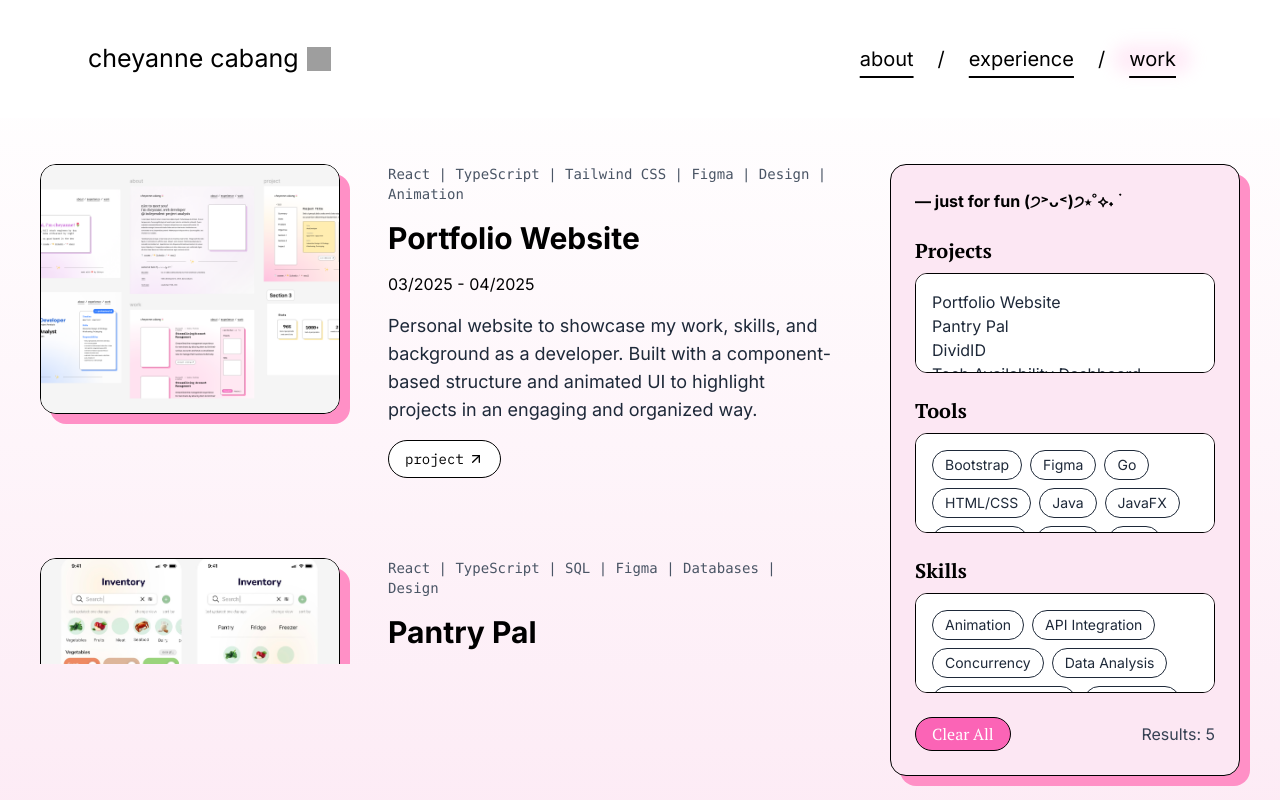
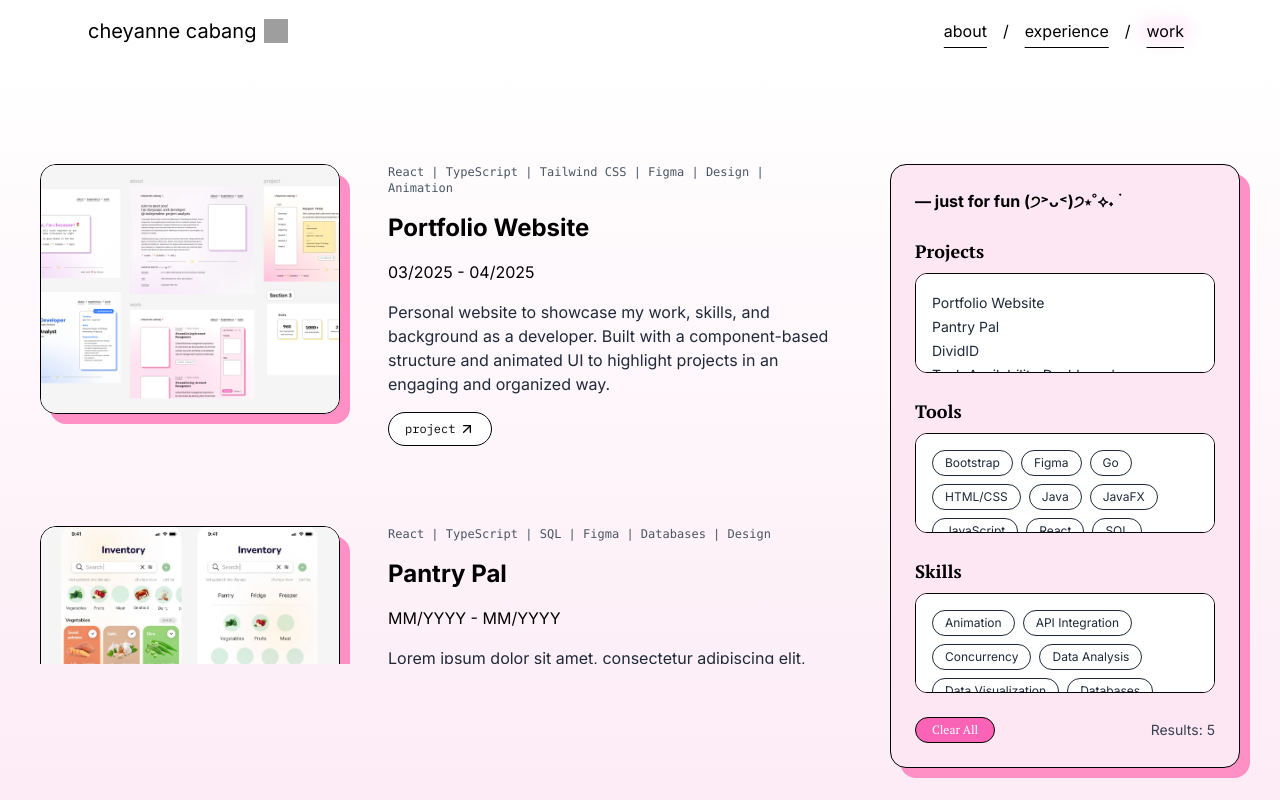
Before and after one commit to chvyqnne/portfolio, a React (Vite) app in the folder frontend/: page /work in a window 1280 px wide. Shown: the top 800 px of the page. Built offline with nearby package versions, Linux system fonts and the light colour scheme; grey boxes are pictures that could not be loaded.

Commit message:
font size changes

```diff
--- a/frontend/src/components/Button.tsx
+++ b/frontend/src/components/Button.tsx
@@ -17,7 +17,7 @@ export const Button = ({ link, label, variant = 'pink', showArrow }: Props) => {
 
 	return (
 		<a
-			className={`bg-white inline-flex items-center font-ibm gap-1 px-4 py-2 border border-black rounded-full text-sm transition-colors w-fit ${hoverClasses}`}
+			className={`bg-white inline-flex items-center font-ibm gap-1 px-4 py-2 border border-black rounded-full text-xs transition-colors w-fit ${hoverClasses}`}
 			href={link}
 		>
 			{label}
--- a/frontend/src/components/Navbar.tsx
+++ b/frontend/src/components/Navbar.tsx
@@ -3,10 +3,10 @@ import { NavLink } from 'react-router-dom';
 
 export const Navbar = () => {
 	return (
-		<nav className='fixed top-0 left-0 w-full py-10 z-50 backdrop-filter backdrop-blur-lg bg-opacity-70 bg-white'>
+		<nav className='fixed top-0 left-0 w-full py-4 z-50 backdrop-filter backdrop-blur-lg bg-opacity-70 bg-white'>
 			<div className='max-w-6xl mx-auto flex justify-between items-center px-6'>
 				<NavLink className='flex flex-row justify-center items-center gap-2' to='/'>
-					<p className='text-[25px] font-inter'>cheyanne cabang</p>
+					<p className='text-[20px] font-inter'>cheyanne cabang</p>
 					<img
 						alt='tulip'
 						className='w-6 h-6 emoji-shake'
@@ -14,12 +14,12 @@ export const Navbar = () => {
 					/>
 				</NavLink>
 
-				<div className='flex items-center text-[20px] font-inter'>
+				<div className='flex items-center text-[16px] font-inter'>
 					{['about', 'experience', 'work'].map((tab, index) => (
 						<div className='flex items-center' key={tab}>
 							<NavLink
 								className={({ isActive }) =>
-									`relative px-4 underline underline-offset-10 ${isActive ? 'text-black hover:text-[#FFC2E7]' : 'hover:text-[#FFC2E7]'
+									`relative px-2 underline underline-offset-10 ${isActive ? 'text-black hover:text-[#FFC2E7]' : 'hover:text-[#FFC2E7]'
 									}`
 								}
 								to={`/${tab.toLowerCase()}`}
--- a/frontend/src/components/experience/ExperiencePanel.tsx
+++ b/frontend/src/components/experience/ExperiencePanel.tsx
@@ -38,7 +38,7 @@ export const ExperiencePanel = () => {
 	};
 
 	return (
-		<div className='flex flex-col md:flex-row w-screen h-screen overflow-hidden bg-gradient-to-t from-blue-200 to-white items-center justify-center px-4 md:px-10'>
+		<div className='flex flex-col md:flex-row w-screen h-auto overflow-hidden bg-gradient-to-t from-blue-200 to-white items-center justify-center px-4 md:px-10 mt-30'>
 			<div className='flex flex-col gap-4 w-full max-w-6xl'>
 				<div className='flex flex-col md:flex-row gap-6 w-full'>
 					<ExperienceScrollList
--- a/frontend/src/components/projectDetails/ProjectSummary.tsx
+++ b/frontend/src/components/projectDetails/ProjectSummary.tsx
@@ -42,15 +42,14 @@ export const ProjectSummary = ({ title, description, image, skills, link, linkLa
 					/>
 				</div>
 				<div
-					className='bg-white rounded-2xl h-[350px] w-[350px] border border-black flex items-center justify-center p-4'
 					id='project-image'
-					style={{ boxShadow: '15px 15px 0 #FFEDB0' }}
 				>
 					{image ? (
 						<img
 							alt={`${title} preview`}
-							className='w-full max-w-[400px] h-auto object-contain mx-auto'
+							className='bg-white rounded-2xl h-[400px] w-auto border border-black flex items-center justify-center p-4'
 							src={image}
+							style={{ boxShadow: '15px 15px 0 #FFEDB0' }}
 						/>
 					) : null}
 				</div>
--- a/frontend/src/components/work/FilterSidebar.tsx
+++ b/frontend/src/components/work/FilterSidebar.tsx
@@ -38,12 +38,12 @@ export const FilterSidebar = ({
 				</h3>
 
 				<div>
-					<p className='text-xl font-semibold mb-2'>Projects</p>
+					<p className='text-lg font-semibold mb-2'>Projects</p>
 					<ul className='bg-white border border-black rounded-xl p-4 max-h-[100px] overflow-x-auto'>
 						{projects.map((p) => (
 							<li key={p.id}>
 								<button
-									className='text-md font-inter text-left text-gray-800 hover:text-pink-500 transition-colors'
+									className='text-sm font-inter text-left text-gray-800 hover:text-pink-500 transition-colors'
 									onClick={() => { scrollTo(p.id); }}
 									type='button'
 								>
@@ -55,11 +55,11 @@ export const FilterSidebar = ({
 				</div>
 
 				<div>
-					<p className='text-xl font-semibold mb-2'>Tools</p>
+					<p className='text-lg font-semibold mb-2'>Tools</p>
 					<div className='flex flex-wrap gap-2 bg-white border border-black rounded-xl p-4 mb-6 max-h-[100px] overflow-x-auto'>
 						{allTools.map((tool) => (
 							<button
-								className={`text-sm px-3 py-1 rounded-full hover:bg-pink-300 font-inter border ${
+								className={`text-xs px-3 py-1 rounded-full hover:bg-pink-300 font-inter border ${
 									selectedSkills.includes(tool)
 										? 'bg-pink-400 text-white border-black'
 										: 'bg-white text-gray-800'
@@ -75,11 +75,11 @@ export const FilterSidebar = ({
 				</div>
 
 				<div>
-					<p className='text-xl font-semibold mb-2'>Skills</p>
+					<p className='text-lg font-semibold mb-2'>Skills</p>
 					<div className='flex flex-wrap gap-2 bg-white border border-black rounded-xl p-4 max-h-[100px] overflow-x-auto'>
 						{allSkills.map((skill) => (
 							<button
-								className={`text-sm px-3 py-1 rounded-full hover:bg-pink-300 font-inter border ${selectedSkills.includes(skill)
+								className={`text-xs px-3 py-1 rounded-full hover:bg-pink-300 font-inter border ${selectedSkills.includes(skill)
 									? 'bg-pink-400 text-white border border-black'
 									: 'bg-white text-gray-800'
 								}`}
@@ -96,13 +96,13 @@ export const FilterSidebar = ({
 
 			<div className='flex items-center justify-between mt-6'>
 				<button
-					className='bg-pink-400 text-white text-md px-4 py-1 border border-black rounded-full hover:bg-pink-600'
+					className='bg-pink-400 text-white text-xs px-4 py-1 border border-black rounded-full hover:bg-pink-600'
 					onClick={clearAll}
 					type='button'
 				>
 					Clear All
 				</button>
-				<span className='text-md font-inter text-gray-700'>
+				<span className='text-sm font-inter text-gray-700'>
 					Results: {resultCount}
 				</span>
 			</div>
--- a/frontend/src/components/work/ProjectCard.tsx
+++ b/frontend/src/components/work/ProjectCard.tsx
@@ -33,10 +33,10 @@ export const ProjectCard = ({ id, title, description, image, skills, timeline, t
 		</motion.div>
 
 		<div className='flex flex-col gap-4'>
-			<p className='text-sm font-mono text-gray-600'>{[...tools, ...skills].join(' | ')}</p>
-			<h3 className='text-3xl font-bold font-inter'>{title}</h3>
+			<p className='text-xs font-mono text-gray-600'>{[...tools, ...skills].join(' | ')}</p>
+			<h3 className='text-2xl font-bold font-inter'>{title}</h3>
 			<p className='font-inter'>{timeline}</p>
-			<p className='text-lg font-inter text-gray-800'>{description}</p>
+			<p className='text-md font-inter text-gray-800'>{description}</p>
 			<Button
 				label='project'
 				link={`/project/${id}`}
--- a/frontend/src/data/experience.ts
+++ b/frontend/src/data/experience.ts
@@ -51,6 +51,20 @@ export const experience: Experience[] = [
 		],
 	},
 	{
+		year: '2022',
+		title: 'Immigration Policy Research Assistant',
+		company: 'American University',
+		timeline: '2022',
+		skills: [
+			'Data Analysis', 'Data Visualization', 'Data Cleaning', 'Research',
+		],
+		responsibilities: [
+			'Applied advanced statistical techniques to analyze datasets, identifying key trends, patterns, and correlations',
+			'Created compelling data visualizations in R, facilitating data-driven decision-making processes',
+			'Developed comprehensive reports and presentations to contribute to evidence-based policy recommendations',
+		],
+	},
+	{
 		year: '2021',
 		title: 'Software Engineer Intern',
 		company: 'Jordan & Cara Odo Foundation',
@@ -65,15 +79,11 @@ export const experience: Experience[] = [
 		],
 	},
 	{
-		year: '2020',
-		title: 'UX Design Intern',
-		company: 'Placeholder Company',
-		timeline: '06/2019 - 08/2019',
-		skills: ['Figma', 'Prototyping', 'Wireframing'],
-		responsibilities: [
-			'Designed high-fidelity wireframes for internal tools',
-			'Collaborated with developers on UI polish',
-			'Conducted user research interviews',
-		],
+		year: '2021',
+		title: 'Volunteer Data Analyst',
+		company: 'Adoptee Hub',
+		timeline: '04/2021 - 06/2021',
+		skills: ['R', 'Data Analysis'],
+		responsibilities: ['Acquired raw data related to adoptions on international, national, and state levels to maintain database'],
 	},
 ];
--- a/frontend/src/data/projects.ts
+++ b/frontend/src/data/projects.ts
@@ -79,7 +79,7 @@ export const projects: Project[] = [
 		tools: ['JavaScript', 'Bootstrap', 'HTML/CSS'],
 		skills: ['API Integration', 'Animation', 'Responsive Design'],
 		image: '/projects/libraryDashboard.jpg',
-		link: '#',
+		link: 'https://www.american.edu/library/services/laptops.cfm',
 		linkLabel: 'link',
 	},
 	{
--- a/frontend/src/pages/About.tsx
+++ b/frontend/src/pages/About.tsx
@@ -3,7 +3,6 @@ import { Divider } from '../components/Divider';
 import { FunFactsSection } from '../components/about/FunFactsSection';
 import { ImageCard } from '../components/about/ImageCard';
 import { motion } from 'framer-motion';
-import { Footer } from '../components/Footer';
 
 export const About = () => {
 	return (
@@ -15,7 +14,7 @@ export const About = () => {
 			transition={{ duration: 0.6, delay: 0.2 }}
 		>
 			<div className='h-full bg-gradient-to-tr from-fuchsia-50 to-white animate-gradient w-full' id='about-background'>
-				<div className='flex flex-col my-30 w-full' id='about-content-container'>
+				<div className='flex flex-col my-20 mx-20' id='about-content-container'>
 					<div className='flex flex-col md:flex-row gap-10 justify-center mt-10 mx-40'>
 						<AboutTextSection />
 						<ImageCard />
@@ -24,9 +23,6 @@ export const About = () => {
 						<Divider />
 					</div>
 					<FunFactsSection />
-					<div className='pt-10'>
-						<Footer />
-					</div>
 				</div>
 			</div>
 		</motion.div >
--- a/frontend/src/pages/Home.tsx
+++ b/frontend/src/pages/Home.tsx
@@ -21,7 +21,7 @@ export const Home = () => {
 					<IntroCard />
 				</motion.div>
 
-				<div className='text-center mt-10 text-lg font-inter text-gray-700 italic'>
+				<div className='text-center mt-4 text-lg font-inter text-gray-700 italic'>
 					new here? check out my{' '}
 					<NavLink
 						className='inline-flex items-center font-semibold underline underline-offset-4 decoration-pink-400 hover:text-pink-500 transition-colors'
@@ -47,8 +47,6 @@ export const Home = () => {
 						🌸
 					</span>
 				</div>
-
-				<hr className='m-6' />
 				<div className='w-[90%]'>
 					<Footer />
 				</div>
--- a/frontend/src/pages/ProjectDetails.tsx
+++ b/frontend/src/pages/ProjectDetails.tsx
@@ -26,8 +26,8 @@ export const ProjectDetails = () => {
 			initial={{ opacity: 0, y: 30 }}
 			transition={{ duration: 0.6, delay: 0.2 }}
 		>
-			<div className='bg-gradient-to-tr from-pink-300 via-yellow-50 to-slate-50 pt-[100px] px-6 md:h-screen'>
-				<div className='flex flex-col md:flex-row justify-center gap-4'>
+			<div className='bg-gradient-to-tr from-pink-300 via-yellow-50 to-slate-50 pt-[80px] px-6 md:h-screen'>
+				<div className='flex flex-col md:flex-row justify-center gap-4 mx-30'>
 					<div className='md:sticky md:top-[120px] h-fit flex flex-col gap-4'>
 						<BackLink to='/work' />
 						<ProjectSectionNav sections={project.sections} />
```
Also changed, not shown: frontend/src/components/home/IntroCard.tsx (+4 -4 lines).
